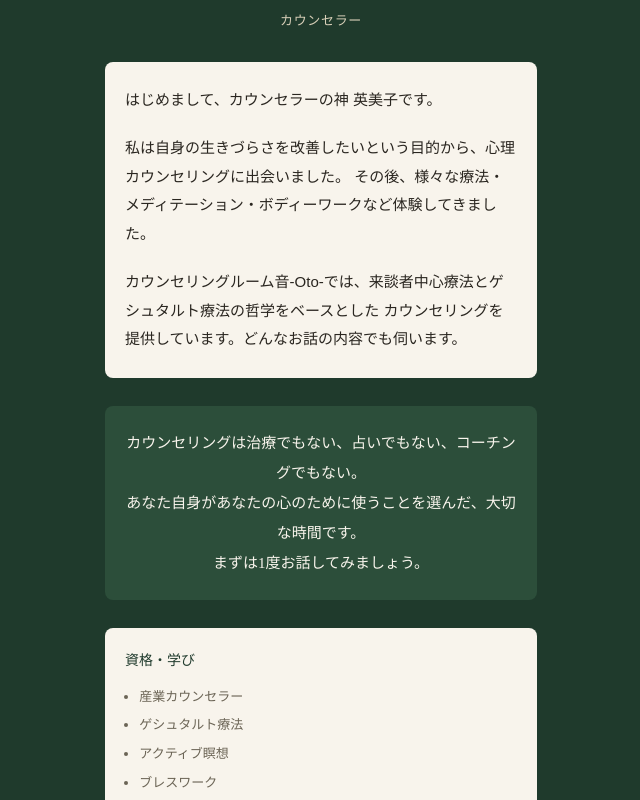
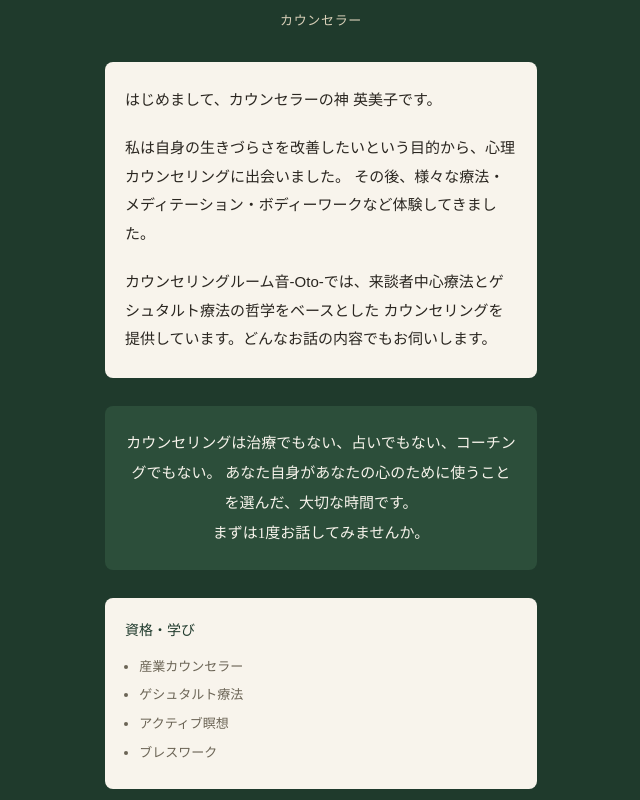
Before and after one commit to otodialogue-afk/oto-counseling-site, a plain HTML site: page about.html in a window 1280 px wide. Shown: the part 553-1353 px from the top of the page, without its empty margins (319-959 px from the left). Drawn offline with Linux system fonts and the light colour scheme.

Commit message:
Update about.html

```diff
--- a/about.html
+++ b/about.html
@@ -177,14 +177,14 @@
     </p>
     <p>
       カウンセリングルーム音-Oto-では、来談者中心療法とゲシュタルト療法の哲学をベースとした
-      カウンセリングを提供しています。どんなお話の内容でも伺います。
+      カウンセリングを提供しています。どんなお話の内容でもお伺いします。
     </p>
   </div>
 
   <div class="quote">
-    カウンセリングは治療でもない、占いでもない、コーチングでもない。<br>
+    カウンセリングは治療でもない、占いでもない、コーチングでもない。
     あなた自身があなたの心のために使うことを選んだ、大切な時間です。<br>
-    まずは1度お話してみましょう。
+    まずは1度お話してみませんか。
   </div>
 
   <div class="qualifications">
```
